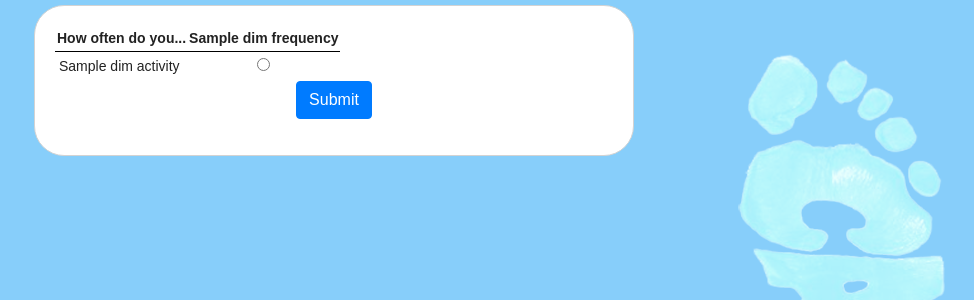
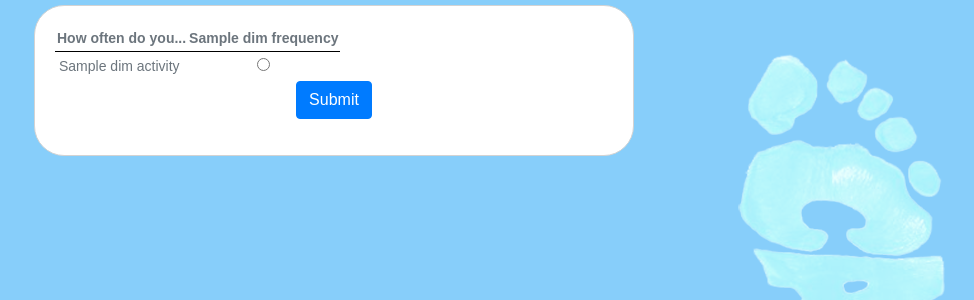
Before and after one commit to peter-sari/my-footprint, a Flask app: page /quiz in a window 1280 px wide. Shown: the part 63-363 px from the top of the page, without its empty margins (306-1280 px from the left). Run offline with Flask 2, Linux system fonts and the light colour scheme; the visitor is signed in with stand-in values (Sample User, id 1); a database or web service that is not in the repository returns one stand-in record (values such as "Sample title"); some libraries are stand-ins or nearby versions.

Commit message:
quiz font colour

```diff
--- a/static/styles.css
+++ b/static/styles.css
@@ -141,3 +141,7 @@ h1{
     max-width: 100%;
     max-height: 40px;
   }
+
+.quiz{
+  color: #6c757d;
+}
--- a/templates/quiz.html
+++ b/templates/quiz.html
@@ -9,7 +9,7 @@
 </script>
 <div class="container">
 <form action="/quiz" method="post">
-    <table>
+    <table class="quiz">
         <thead>
             <th class="question">How often do you...</th>
             {% for frequencyitem in frequencyitems %}
```
